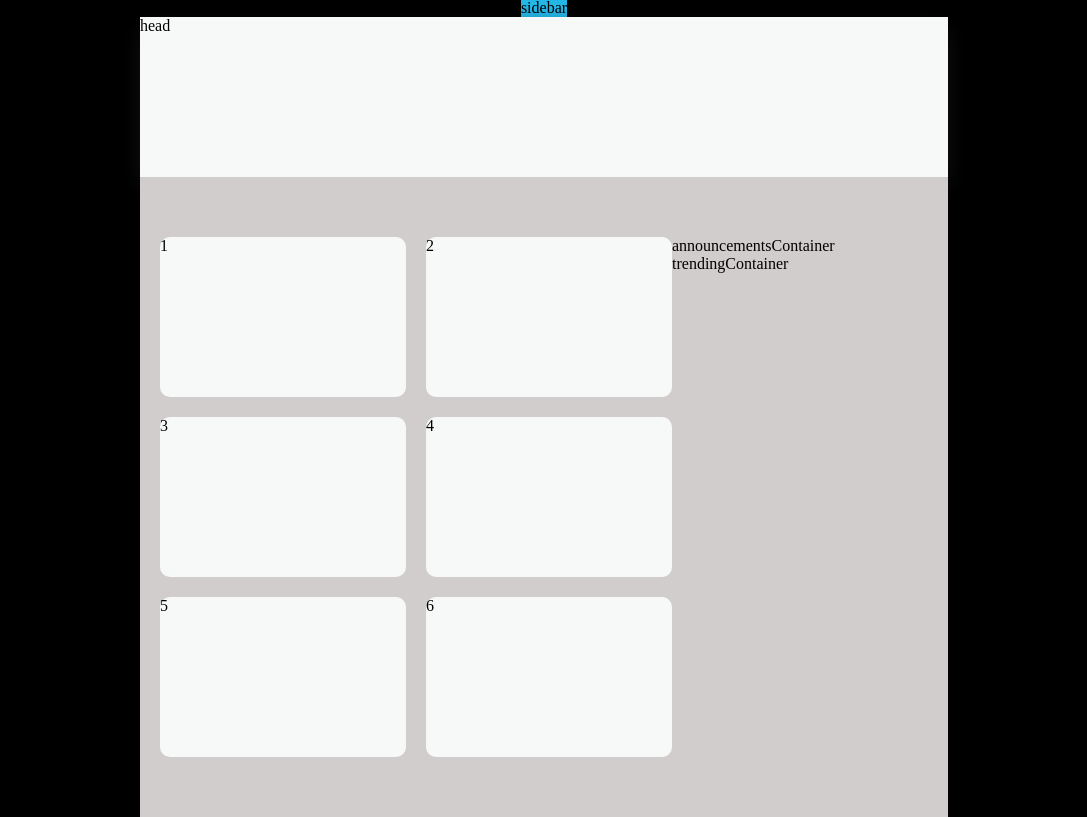
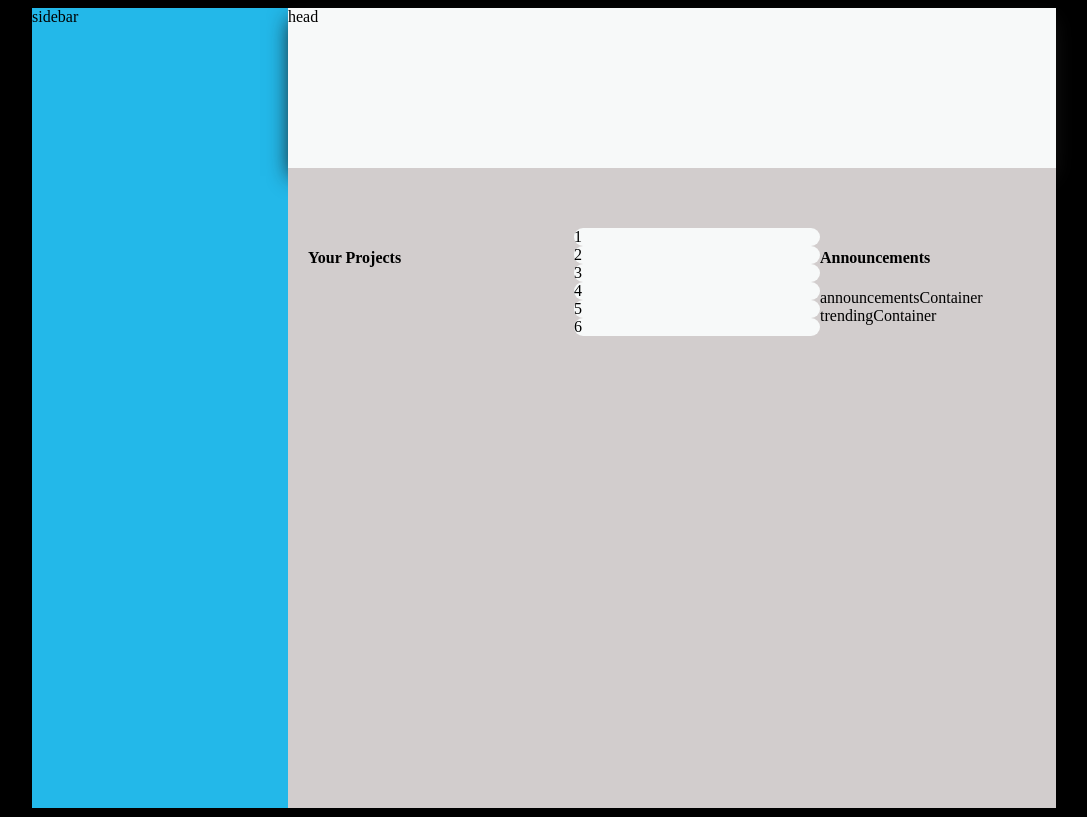
Before and after one commit to BillyMaysHere32/admin-dashboard, a plain HTML site: page index.html in a window 1280 px wide. Shown: the whole page, without its empty margins (96-1183 px from the left). Drawn offline with Linux system fonts and the light colour scheme.

Commit message:
added titles to projects and announcements, renamed project grid container

```diff
--- a/index.html
+++ b/index.html
@@ -8,14 +8,16 @@
     <link rel="stylesheet" href="style.css">
 </head>
 <body>
+    <div class="content">
         <div class="leftSidebarContainer">sidebar
-
         </div>
 
         <div class="rightContentContainer">
             <div class="rightHeader">head</div>
             <div class="rightSubContainer">
                 <div class="leftGridContainer">
+                    <h4>Your Projects</h4>
+                    <div class="itemGrid">
                         <div id="gridItem1" class="item">1</div>
                         <div id="gridItem2" class="item">2</div>
                         <div id="gridItem3" class="item">3</div>
@@ -23,7 +25,9 @@
                         <div id="gridItem5" class="item">5</div>
                         <div id="gridItem6" class="item">6</div>
                     </div>
+                </div>
                 <div class="rightFlexContainer">
+                    <h4>Announcements</h4>
                     <div class="announcementsContainer">announcementsContainer</div>
                     <div class="trendingContainer">trendingContainer</div>
                 </div>
@@ -31,6 +35,7 @@
             </div>
 
         </div>
+    </div>
 
 </body>
 </html>
```
Lines whose indentation alone changed are shown as unchanged.
